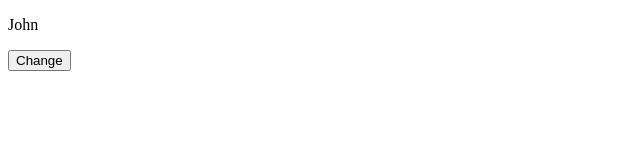
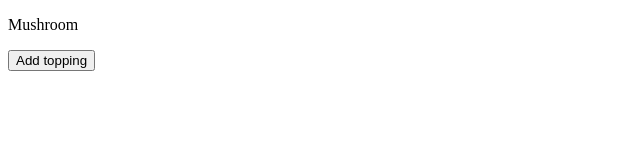
Before and after one commit to Jamal-SaadEddin/react-app, a React (Vite) app: page / in a window 1280 px wide. Shown: the top 160 px of the page, without its empty margins (0-640 px from the left). Built offline with nearby package versions, Linux system fonts and the light colour scheme.

Commit message:
12- Exercise 2- Updating State

```diff
--- a/src/App.tsx
+++ b/src/App.tsx
@@ -2,25 +2,19 @@ import { useState } from "react";
 import produce from "immer";
 
 function App() {
-  const [game, setGame] = useState({
-    id: 1,
-    player: {
-      name: "John",
-    },
+  const [pizza, setPizza] = useState({
+    name: "Spicy Pepperoni",
+    toppings: ["Mushroom"],
   });
 
   const handleClick = () => {
-    setGame(
-      produce((game) => {
-        game.player.name = "Bob";
-      })
-    );
+    setPizza({ ...pizza, toppings: [...pizza.toppings, "Cheese"] });
   };
 
   return (
     <div>
-      <p>{game.player.name}</p>
-      <button onClick={handleClick}>Change</button>
+      <p>{pizza.toppings.join(", ")}</p>
+      <button onClick={handleClick}>Add topping</button>
     </div>
   );
 }
```
